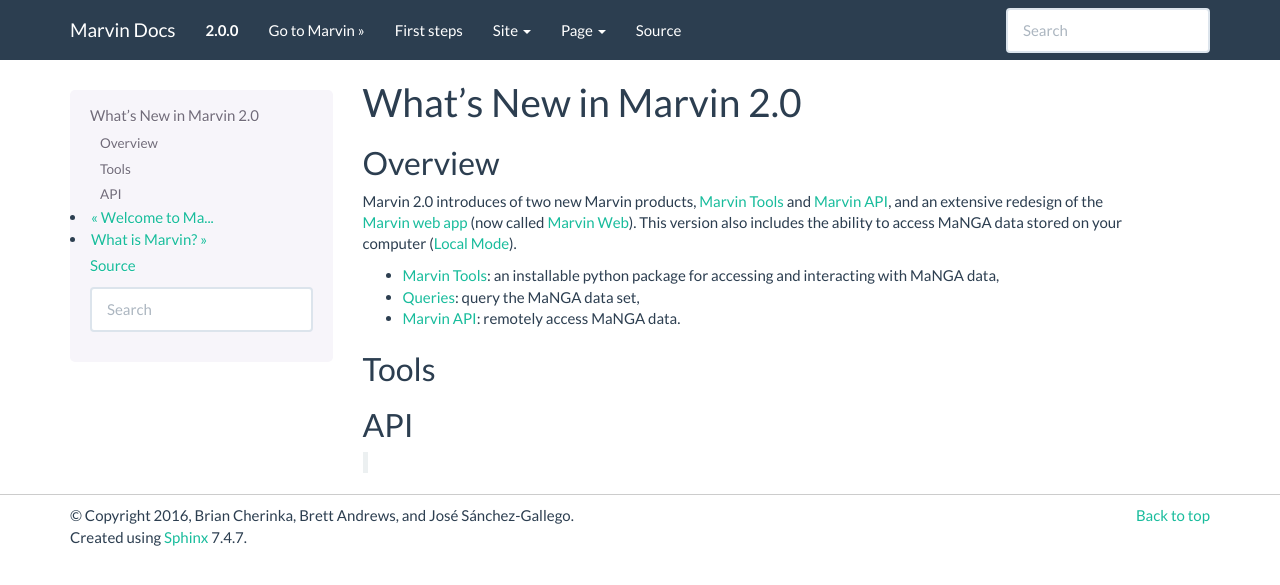
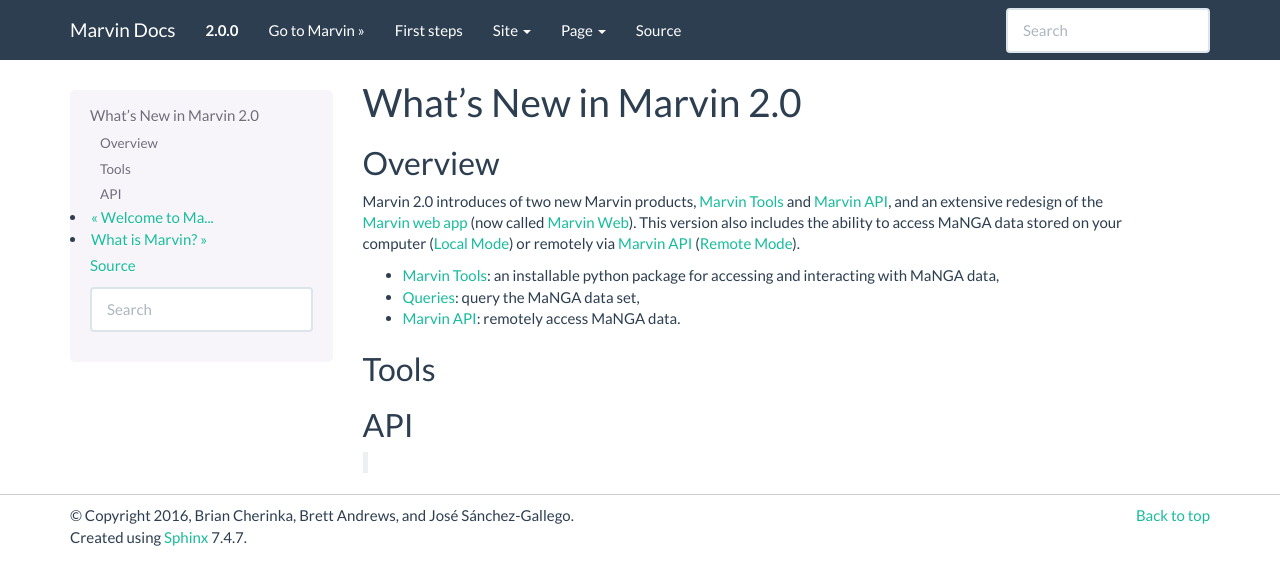
Before and after one commit to sdss/marvin, a Sphinx documentation site: the page built from docs/sphinx/whats-new.rst, in a window 1280 px wide. Shown: the top 585 px of the page. Built offline with Sphinx 7.4.7, drawn with Linux system fonts in a browser that asks for light colours; pages that are not in the unit, such as notebooks, are missing from menus.

Commit message:
add more overview

```diff
--- a/docs/sphinx/data-access-modes.rst
+++ b/docs/sphinx/data-access-modes.rst
@@ -14,6 +14,7 @@
 look for a FITS file. If neither of those options is successful, then it will
 download the requested data if automatic downloading is enabled.
 
+.. _remote-mode:
 
 Remote Mode
 -----------
@@ -21,6 +22,8 @@
 In Remote mode, :doc:`marvin_tools` will retrieve the data remotely via the
 :doc:`api` if a MaNGA-ID or a plate-IFU identifier is provided.
 
+
+.. _auto-mode:
 
 Auto Mode
 ---------
--- a/docs/sphinx/whats-new.rst
+++ b/docs/sphinx/whats-new.rst
@@ -8,7 +8,7 @@
 :doc:`api`, and an extensive redesign of the `Marvin web app
 <https://sas.sdss.org/marvin/>`_ (now called :doc:`../web`). This version also
 includes the ability to access MaNGA data stored on your computer
-(:ref:`local-mode`).
+(:ref:`local-mode`) or remotely via :doc:`api` (:ref:`remote-mode`).
 
 * :doc:`../marvin-tools`: an installable python package for accessing and
   interacting with MaNGA data,
```
